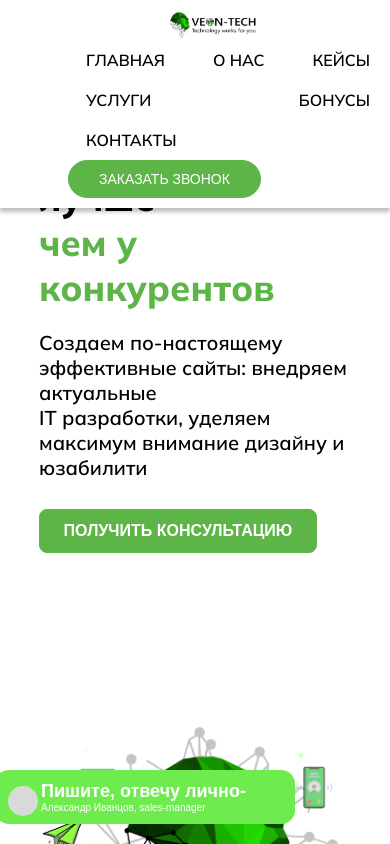
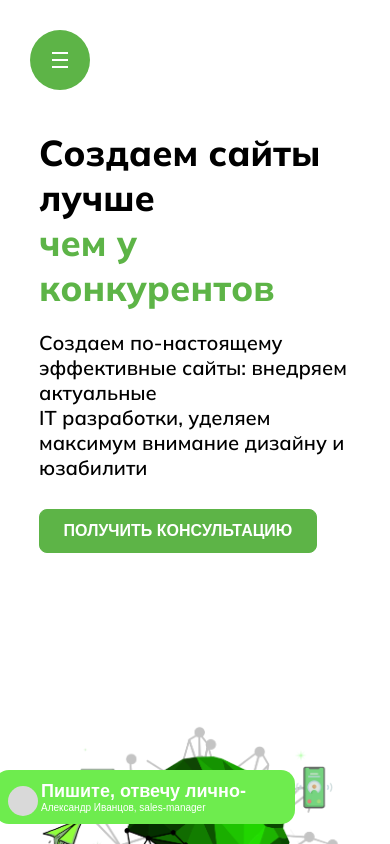
Before and after one commit to Bmwbyas/veon_tech, a React (Create React App) app: page / in a window 390 px wide. Shown: the top 844 px of the page. Built offline with nearby package versions, Linux system fonts and the light colour scheme.

Commit message:
feat:burger

```diff
--- a/src/components/header/Header.module.scss
+++ b/src/components/header/Header.module.scss
@@ -1,13 +1,18 @@
 @import "src/common/style/sass/variables";
 @import "src/common/style/sass/mixins";
-.header{
 
-  background: white;
+.header {
+  position: fixed;
+  display: inline-block;
+  z-index: 9999;
 
   .wrapper {
+    display: block;
+    @media (max-width: 1100px) {
+      display: none;
+    }
+    position: fixed;
 
-  position: fixed;
-  display: inline-block;
     z-index: 9999;
 
     .headerContainer {
@@ -41,4 +46,112 @@
 
     }
   }
+
+  .burgerContainer {
+    display: none;
+    @media (max-width: 1100px) {
+      display: block;
+
     }
+    .burger {
+
+      display: flex;
+      flex-direction: row;
+      flex-wrap: wrap;
+      justify-content: center;
+      margin-top: 30px;
+      margin-left: 30px;
+      width: 60px;
+      min-height: 60px;
+      border-radius: 50%;
+      cursor: pointer;
+      position: relative;
+      color: black;
+
+      transition: 0.5s;
+
+      .burgerLine {
+
+        z-index: 1;
+        display: block;
+        width: 16px;
+        height: 2px;
+        position: absolute;
+        background-color: white;
+        transition: .3s all linear;
+      }
+
+      .burgerLineFirst {
+        margin-top: 22px;
+      }
+
+      .burgerLineFirstActive {
+        opacity: 0;
+      }
+
+      .burgerLineSecond {
+        margin-top: 30px;
+        transform: translateY(-50%);
+
+      }
+
+      .burgerLineSecondActive {
+        transform: translateY(-50%) rotate(45deg);
+      }
+
+      .burgerLineThird {
+        display: none;
+        margin-top: 30px;
+        transform: translateY(-50%);
+      }
+
+      .burgerLineThirdActive {
+        display: block;
+        transform: translateY(-50%) rotate(-45deg);
+      }
+
+      .burgerLineFourth {
+        margin-top: 36px;
+      }
+
+      .burgerLineFourthActive {
+        opacity: 0;
+      }
+
+      .background {
+        //@media (max-width: 1060px) {
+        //  display: none;
+        //}
+        position: absolute;
+        width: 60px;
+        height: 60px;
+        border-radius: 30px;
+        background: $activeColor;
+      }
+
+      .backgroundActive {
+        transition: .6s all linear;
+        //height: 270px;
+      }
+
+    }
+
+    .vievBurger {
+      @media (max-width: 1060px) {
+        transform: translate(-100px, -100px);
+      }
+    }
+  }
+  .navContainer{
+    position: fixed;
+    background-color: $activeColor;
+    top:0;
+    color:white;
+  }
+  .navActive{
+    display: none;
+
+
+
+  }
+}
--- a/src/components/header/Header.tsx
+++ b/src/components/header/Header.tsx
@@ -1,9 +1,10 @@
-import React from 'react';
+import React, {LegacyRef, useState} from 'react';
 import s from './Header.module.scss'
 import {Nav} from "./nav/Nav";
 import logo from './../../assets/img/logo.png'
 
 export const Header = () => {
+    const [showMenu, setShowMenu] = useState(false)
     const imgLogo = {
         backgroundImage: 'url(' + logo + ')',
         backgroundSize: 'contain',
@@ -11,7 +12,30 @@ export const Header = () => {
         backgroundRepeat: 'no-repeat'
 
     }
-    return (
+    const root: LegacyRef<HTMLDivElement> | undefined | null = React.useRef(null);
+
+    React.useEffect(() => {
+        const onClick = (e: any) => {
+            if (root.current) root.current.contains(e.target) || setShowMenu(false)
+
+        };
+        document.addEventListener('click', onClick);
+        return () => document.removeEventListener('click', onClick);
+    }, []);
+
+    const firstLine = `${s.burgerLine} ${s.burgerLineFirst} ${showMenu && `${s.burgerLineFirstActive}`}`
+    const secondLine = `${s.burgerLine} ${s.burgerLineSecond} ${showMenu && `${s.burgerLineSecondActive}`}`
+    const thirdLine = `${s.burgerLine} ${s.burgerLineThird} ${showMenu && `${s.burgerLineThirdActive}`}`
+    const forthLine = `${s.burgerLine} ${s.burgerLineFourth} ${showMenu && `${s.burgerLineFourthActive}`}`
+    const backgroundActive = `${s.background} ${showMenu && `${s.background} ${s.backgroundActive}`}`
+    const showMenuHandler = (e: React.MouseEvent<HTMLDivElement, MouseEvent>) => {
+        if (!e.target) {
+            setShowMenu(!showMenu)
+        }
+        setShowMenu(!showMenu)
+    }
+const showNav=showMenu?s.navContainer:s.navContainer+ ' ' +s.navActive
+    return (<>
             <div className={s.header}>
                 <div className={s.wrapper}>
                     <div className={s.headerContainer}>
@@ -20,6 +44,20 @@ export const Header = () => {
                     </div>
 
                 </div>
+
+                <div className={s.burgerContainer}>
+                    <div className={s.burger} ref={root} onClick={showMenuHandler}>
+                        <span className={firstLine}></span>
+                        <span className={secondLine}></span>
+                        <span className={thirdLine}></span>
+                        <span className={forthLine}></span>
+                        <span className={backgroundActive}></span>
                     </div>
+                    <div className={showNav}>
+                        <Nav/>
+                    </div>
+                </div>
+            </div>
+        </>
     );
 };
--- a/src/components/header/nav/Nav.module.scss
+++ b/src/components/header/nav/Nav.module.scss
@@ -2,13 +2,19 @@
 @import "src/common/style/sass/mixins";
 
 .navContainer {
-  @include flex(row, center, space-between,wrap);
-margin-left:50px ;
+  @include flex(row, center, space-between, wrap);
+  margin-left: 50px;
+  @media (max-width: 1100px) {
+    @include flex(column, center, center, nowrap);
+    width: 100vw;
+    height: 100vh;
+    margin-left: 0;
+  }
 
   .navItem {
     position: relative;
     padding: 10px;
-    margin-left: 1.5rem  ;
+    margin-left: 1.5rem;
     text-transform: uppercase;
     text-decoration: none;
     color: $textColor;
@@ -18,7 +24,24 @@ margin-left:50px ;
       margin-left: 1rem;
 
     }
-    .navItemTitle{
+    @media (max-width: 1100px) {
+      width: 100%;
+      font-size: 30px;
+      text-align: center;
+      margin: 0;
+      margin-bottom: 30px;
+      padding: 20px;
+      color: white;
+
+
+      &:hover {
+        color:$activeColor;
+        background-color:#FFFFFF;
+      }
+    ;
+    }
+
+    .navItemTitle {
       padding: 40px 0;
     }
 
--- a/src/components/header/nav/accordion/AccordionItem/AccordionItem.module.scss
+++ b/src/components/header/nav/accordion/AccordionItem/AccordionItem.module.scss
@@ -5,7 +5,7 @@
 
   .wrapper {
     position: absolute;
-    box-shadow: 0px 7px 10px rgba(0, 0, 0, 0.25);
+    box-shadow: 0 7px 10px rgba(0, 0, 0, 0.25);
 
     top:52px;
     left: 1px;
@@ -13,6 +13,10 @@
     padding: 20px 0;
     background-color: white;
     z-index: 100;
+    @media (max-width: 1100px) {
+      left: 50%;
+      transform: translate(-50%,12px);
+    }
     .container {
       @include container();
       @include flex(column, start, center, wrap);
@@ -25,9 +29,9 @@
 
       text-decoration: none;
       background-image: linear-gradient($activeColor, $activeColor);
-      background-position: 0% 100%;
+      background-position: 0 100%;
       background-repeat: no-repeat;
-      background-size: 0% 2px;
+      background-size: 0 2px;
       transition: background-size .3s;
 
       &:hover{
--- a/src/components/header/nav/buttunClick/ButtonClick.module.scss
+++ b/src/components/header/nav/buttunClick/ButtonClick.module.scss
@@ -18,6 +18,13 @@
     margin-left: 0.5rem;
 
   }
+  @media (max-width: 1100px) {
+    border: none;
+    border-radius:0;
+    width: 100%;
+    margin-left:  0;
+    font-size: 20px;
+  }
 
   &:active,
   &:hover{
```
Also changed, not shown: src/components/footer/Footer.tsx (line endings or trailing spaces). Lines whose indentation alone changed are shown as unchanged.
